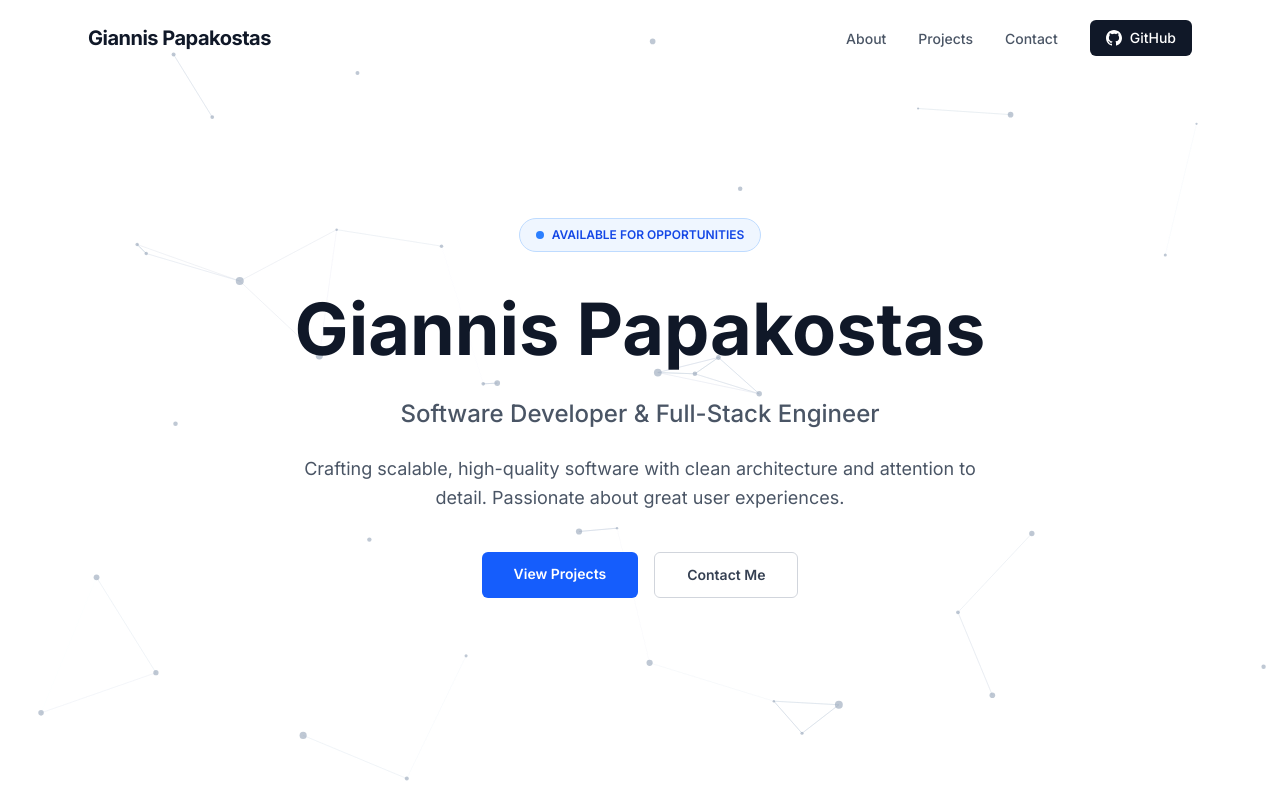
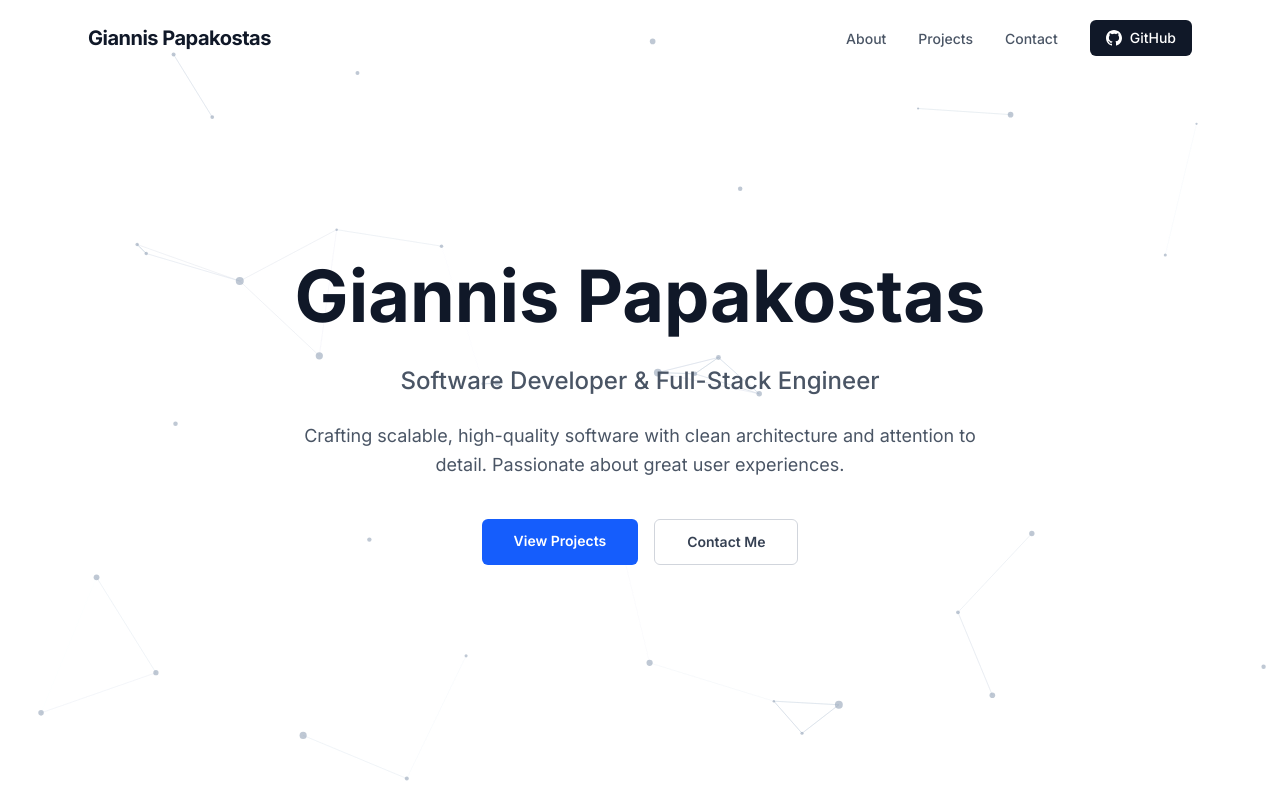
Before and after one commit to giannisCKS/giannisCKS.github.io, a Next.js app: page / in a window 1280 px wide. Shown: the top 800 px of the page. Built offline with nearby package versions, Linux system fonts and the light colour scheme.

Commit message:
refactor: clean up motion div and remove unused animation variants

```diff
--- a/src/app/page.tsx
+++ b/src/app/page.tsx
@@ -231,15 +231,9 @@
       >
         <motion.div
           className="max-w-4xl"
-          variants={staggerContainer}
           initial="hidden"
           animate="visible"
         >
-          <motion.div variants={fadeUp} className="inline-flex items-center gap-2 px-4 py-2 rounded-full bg-blue-50 border border-blue-200 text-blue-700 text-xs font-semibold uppercase mb-8">
-            <span className="w-2 h-2 rounded-full bg-blue-500" />
-            Available for opportunities
-          </motion.div>
-
           <motion.h1 variants={fadeUp} className="text-5xl sm:text-6xl md:text-7xl font-bold mb-6 leading-tight text-gray-900">
             Giannis Papakostas
           </motion.h1>
```
